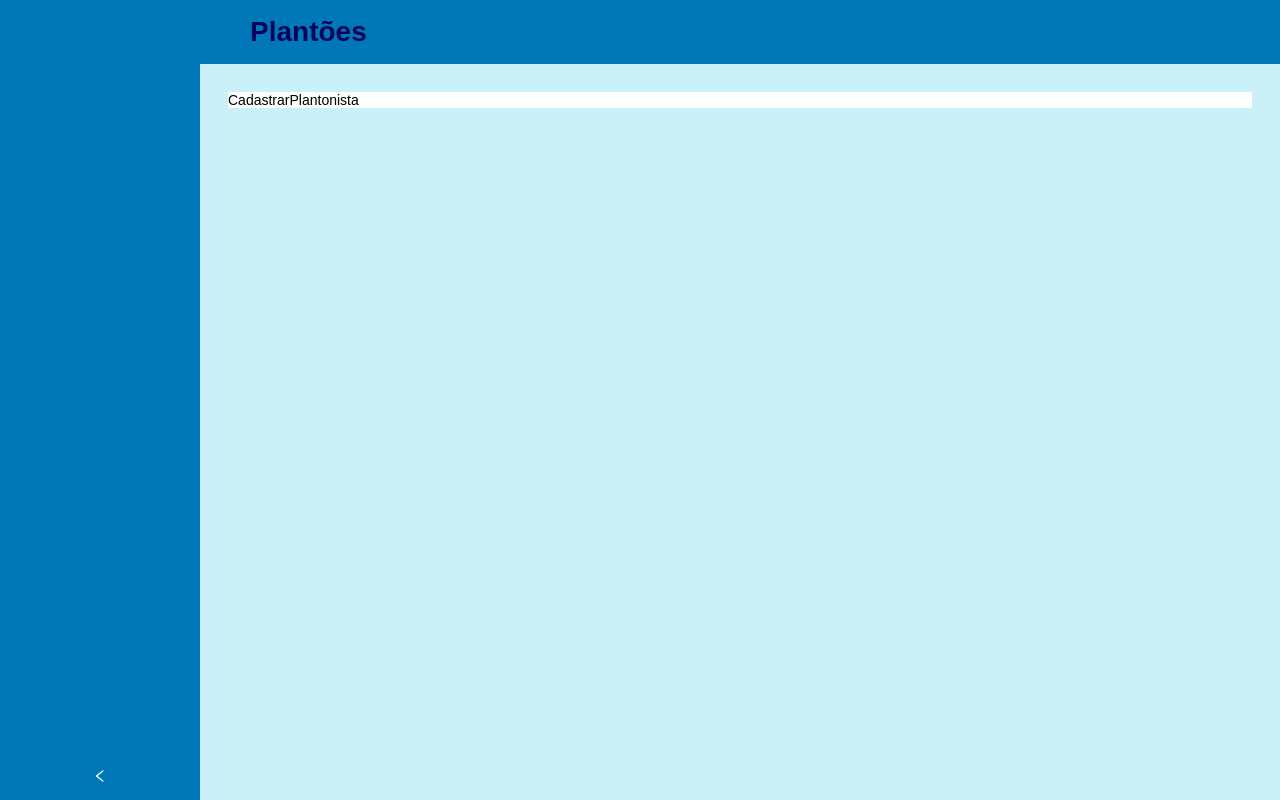
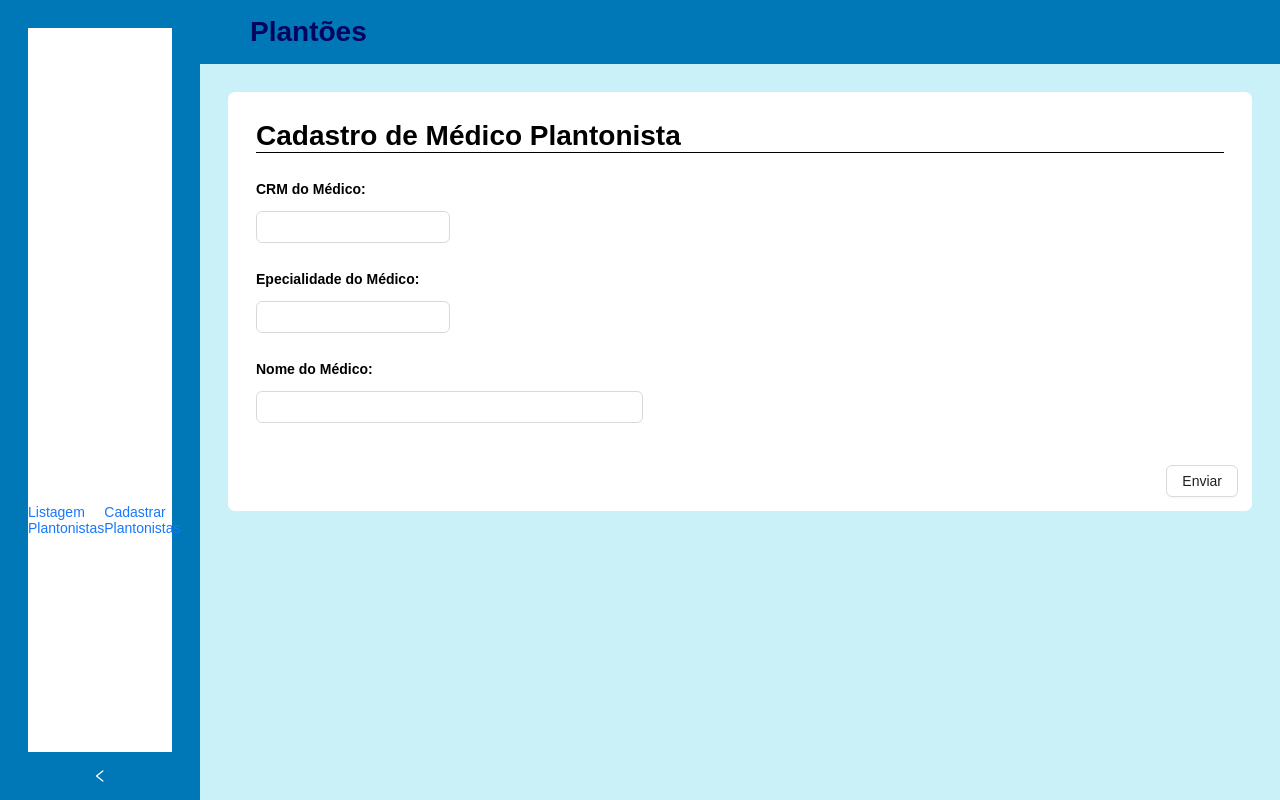
Before and after one commit to GabrieLima12/plantoes-front, a React (Vite) app: page /cadastrar-plantonista in a window 1280 px wide. Shown: the top 800 px of the page. Built offline with nearby package versions, Linux system fonts and the light colour scheme; a web font is replaced by a local one.

Commit message:
Criando design da pagina de cadastro

```diff
--- a/src/components/Layout/Menu.module.css
+++ b/src/components/Layout/Menu.module.css
@@ -2,3 +2,13 @@
     margin: 2em;
     background-color: var(--cor-de-fundo);
 }
+
+.links {
+    display: flex;
+    align-items: center;
+    padding: 30em 0;
+}
+
+.link {
+    padding: 4em 0;
+}
--- a/src/components/Layout/Menu.tsx
+++ b/src/components/Layout/Menu.tsx
@@ -1,10 +1,18 @@
+import { Link } from "react-router-dom";
 import styles from "./Menu.module.css";
 
 const Menu = () => {
 
   return (
     <div className={styles.container}>
-
+        <div className={styles.links} >
+          <Link to="/" className={styles.link} >
+            Listagem Plantonistas
+          </Link>
+          <Link to="/cadastrar-plantonista" className={styles.link} >
+            Cadastrar Plantonistas
+          </Link>
+        </div>
     </div>
   )
 }
--- a/src/pages/CadastrarPlantonista.module.css
+++ b/src/pages/CadastrarPlantonista.module.css
@@ -1,4 +1,34 @@
 .container {
     margin: 2em;
+    border-radius: .5em;
     background-color: var(--cor-de-fundo);
 }
+
+.titulo {
+    margin: 1em;
+    border-bottom: 1px solid black;
+}
+
+.inputs{
+    margin: 2em;
+}
+
+.inputs label {
+    display: block;
+    padding-bottom: 1em;
+    width: 100%;
+}
+
+.input_crm, .input_especialidade {
+    width: 20%;
+}
+
+.input_nome {
+    width: 40%;
+}
+
+.botao_rodape {
+    display: flex;
+    justify-content: end;
+    padding: 1em;
+}
--- a/src/pages/CadastrarPlantonista.tsx
+++ b/src/pages/CadastrarPlantonista.tsx
@@ -1,9 +1,51 @@
+import { Button, Input } from 'antd';
 import styles from './CadastrarPlantonista.module.css';
+import { ChangeEvent, useState } from 'react';
 
 const CadastrarPlantonista = () => {
+
+  const [nomeMedico, setNomeMedico] = useState<string>("");
+  const [especialidade, setEspecialidade] = useState<string>("");
+  const [crm, setCrm] = useState<string>("");
+
+  const handleCrmChange = (e: ChangeEvent<HTMLInputElement>) => {
+    const novoValor = e.target.value.replace(/\D/g, '');
+    setCrm(novoValor);
+  }
+
   return (
     <div className={styles.container}>
-      CadastrarPlantonista
+        <h1 className={styles.titulo} >Cadastro de Médico Plantonista</h1>
+        <div className={styles.inputs}>
+          <label><strong>CRM do Médico:</strong></label>
+          <Input
+            type='text'
+            value={crm}
+            onChange={handleCrmChange}
+            maxLength={6}
+            className={styles.input_crm} />
+        </div>
+        <div className={styles.inputs}>
+          <label><strong>Epecialidade do Médico:</strong></label>
+          <Input
+            value={especialidade}
+            onChange={(e) => setEspecialidade(e.target.value)}
+            maxLength={150}
+            type='text'
+            className={styles.input_especialidade} />
+        </div>
+        <div className={styles.inputs}>
+          <label><strong>Nome do Médico:</strong></label>
+          <Input
+            value={nomeMedico}
+            onChange={(e) => setNomeMedico(e.target.value)}
+            maxLength={150}
+            type='text'
+            className={styles.input_nome} />
+        </div>
+        <div className={styles.botao_rodape}>
+          <Button>Enviar</Button>
+        </div>
     </div>
   )
 }
```
